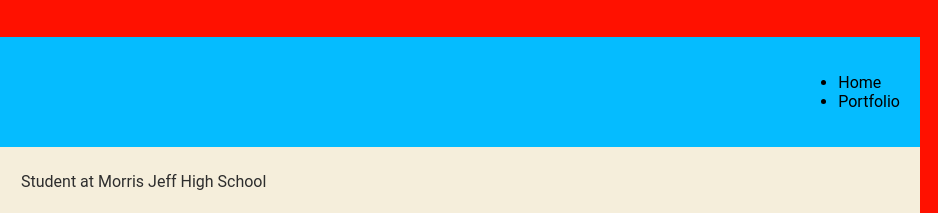
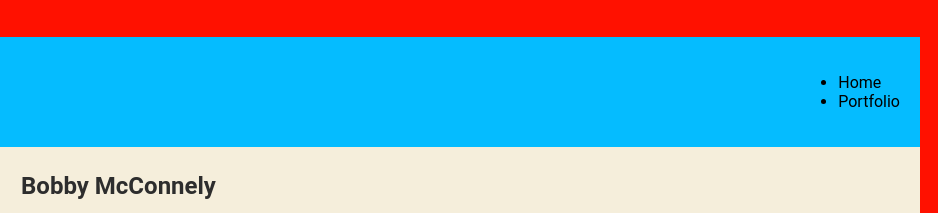
Before and after one commit to fonsec835/fonsec835.github.io, a plain HTML site: page index.html in a window 1280 px wide. Shown: the top 213 px of the page, 342-1280 px from the left. Drawn offline with Linux system fonts and the light colour scheme.

```diff
--- a/index.html
+++ b/index.html
@@ -36,7 +36,7 @@
 
          <!-- Content section -->
          <div>
-           <h2> </h2>
+           <h2>Bobby McConnely</h2>
            <p> Student at Morris Jeff High School</p>
            <!-- Content Section-->
   <div>
```
